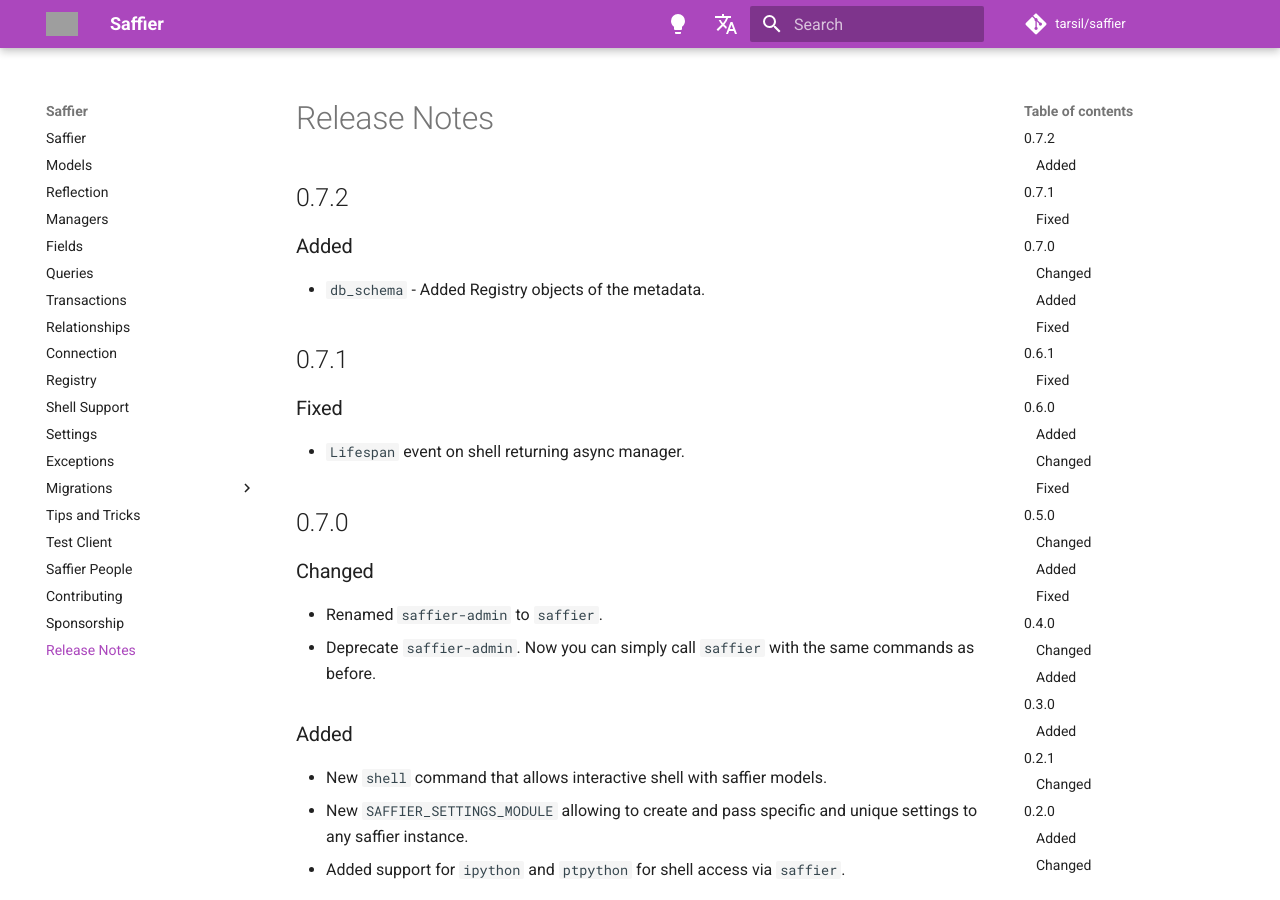
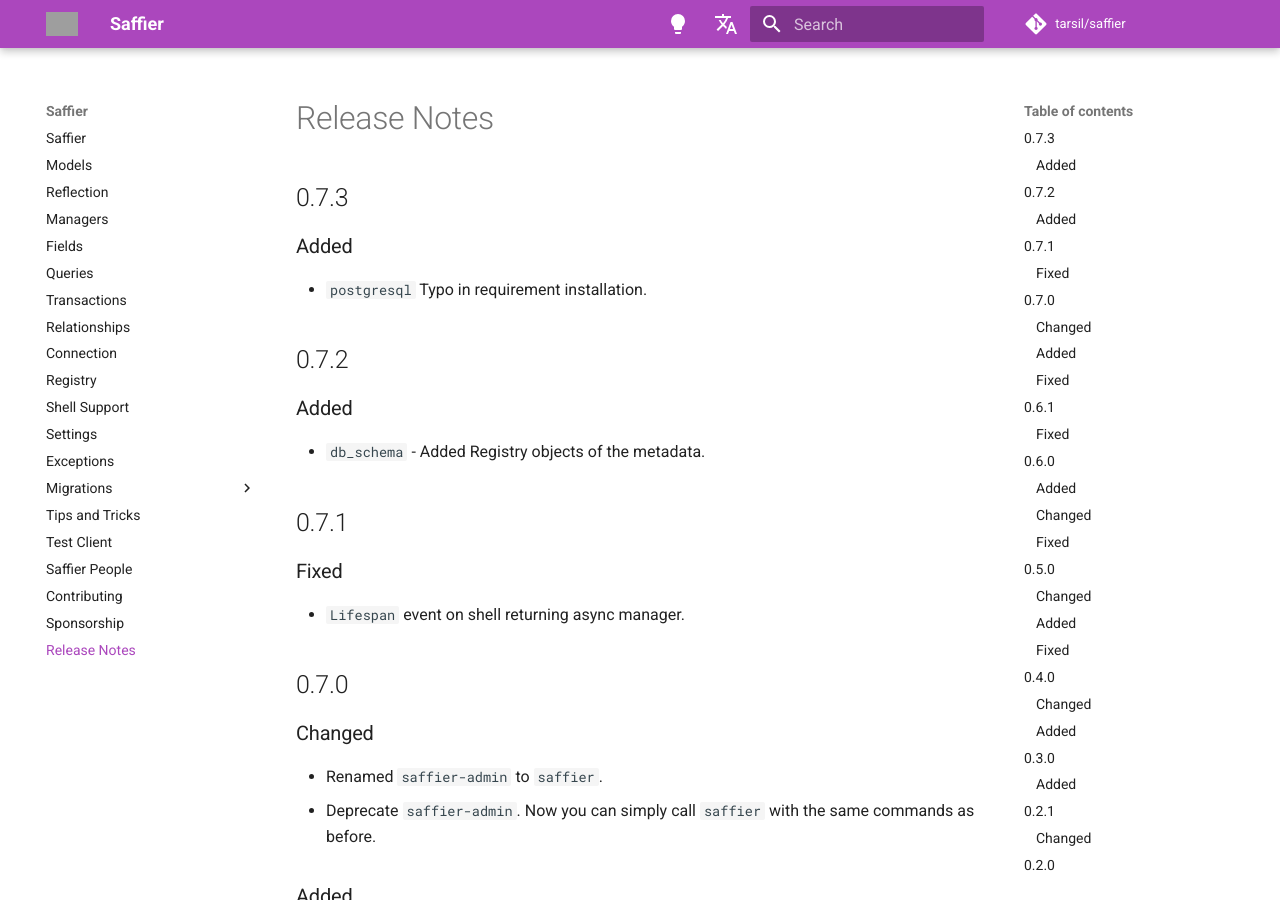
Before and after one commit to tarsil/saffier, an MkDocs documentation site: the page built from docs/release-notes.md, in a window 1280 px wide and 900 px high. Built offline with MkDocs 1.6.1 and Material for MkDocs 9.7.7, drawn with Linux system fonts in a browser that asks for light colours; comment, search, counter and statistics services are not loaded; grey boxes are pictures that could not be loaded.

Commit message:
🔝 Bump version to 0.7.3

```diff
--- a/docs/release-notes.md
+++ b/docs/release-notes.md
@@ -1,4 +1,10 @@
 # Release Notes
+
+## 0.7.3
+
+### Added
+
+- `postgresql` Typo in requirement installation.
 
 ## 0.7.2
 
--- a/pyproject.toml
+++ b/pyproject.toml
@@ -114,7 +114,7 @@
 ]
 
 testing = ["sqlalchemy_utils>=0.40.0"]
-postgres = ["databasez[postgressql]"]
+postgres = ["databasez[postgresql]"]
 mysql = ["databasez[mysql]"]
 sqlite = ["databasez[sqlite]"]
 
--- a/saffier/__init__.py
+++ b/saffier/__init__.py
@@ -1,4 +1,4 @@
-__version__ = "0.7.2"
+__version__ = "0.7.3"
 
 from saffier.conf import settings
 from saffier.conf.global_settings import SaffierSettings
```
